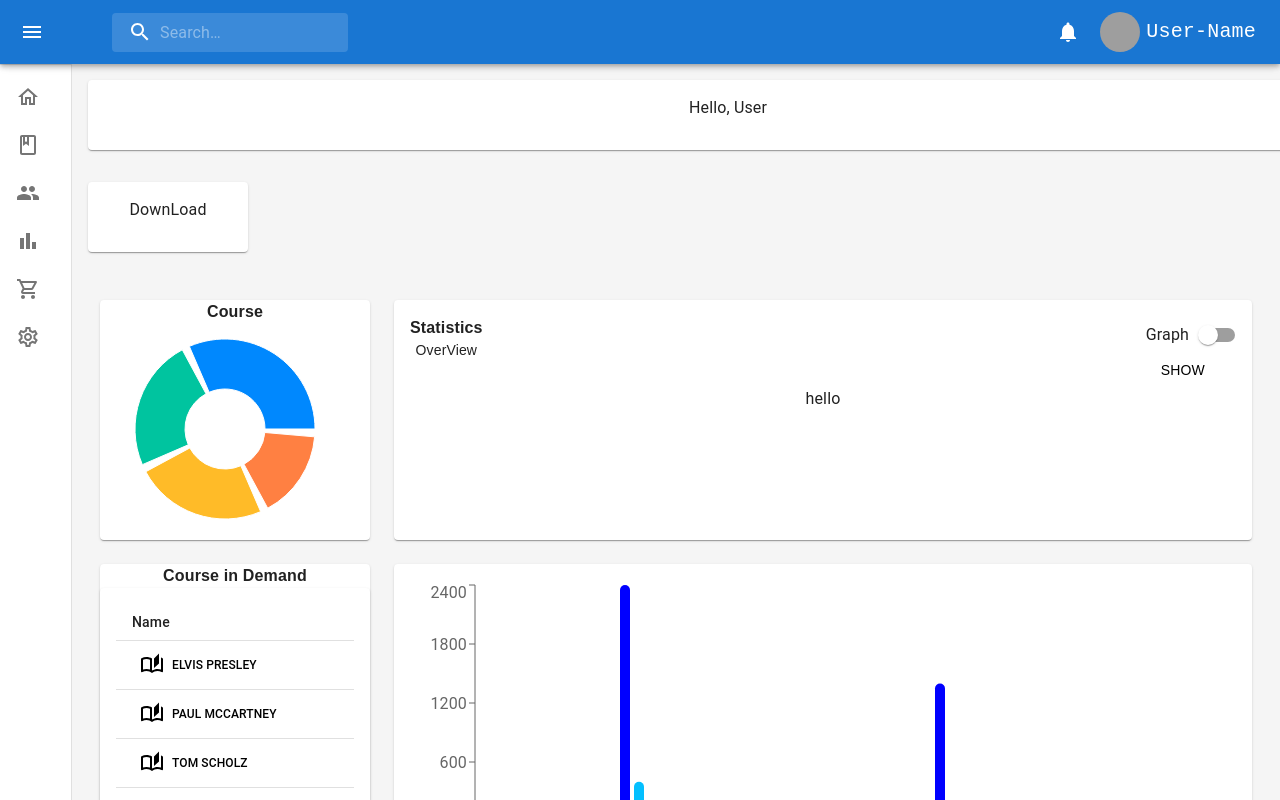
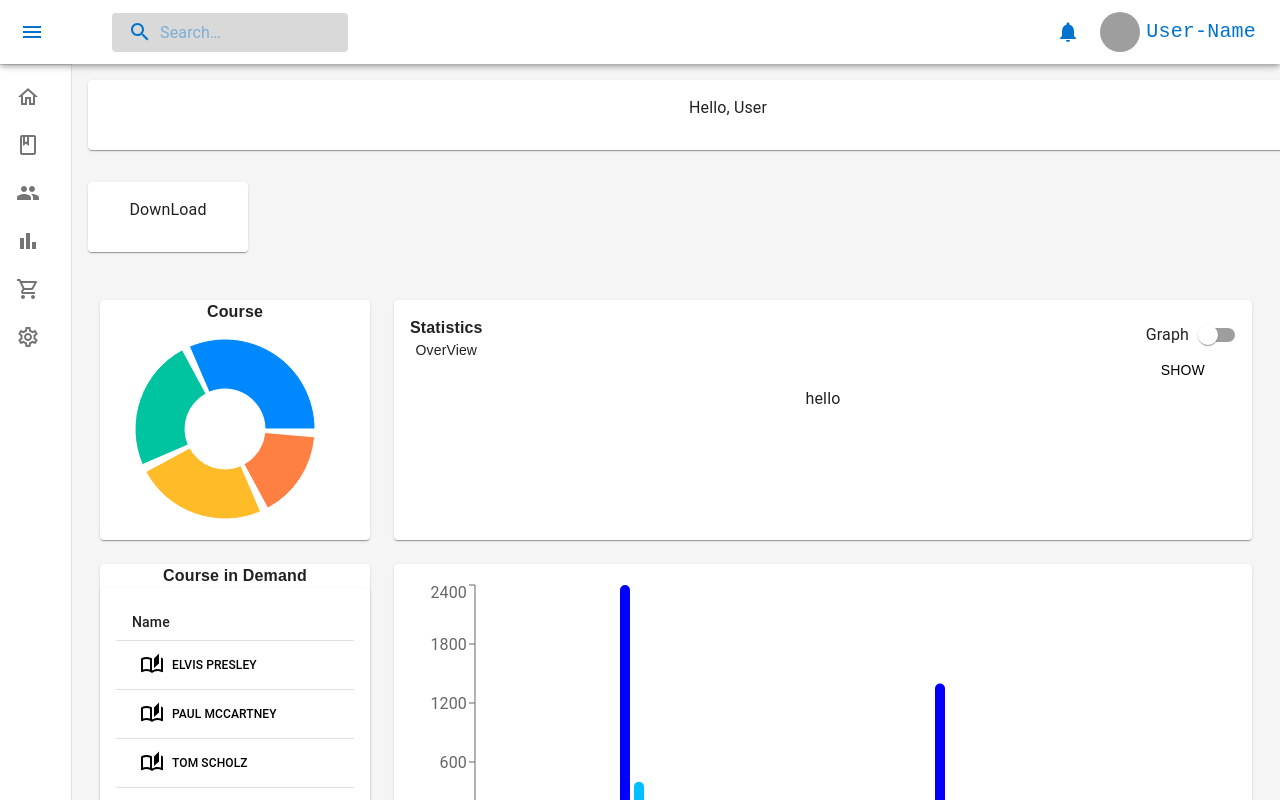
Before and after one commit to devamcodes/DashBoard, a React (Create React App) app in the folder landing_page/: page / in a window 1280 px wide. Shown: the top 800 px of the page. Built offline with nearby package versions, Linux system fonts and the light colour scheme; grey boxes are pictures that could not be loaded.

Commit message:
App bar color changed

```diff
--- a/landing_page/src/components/Home.js
+++ b/landing_page/src/components/Home.js
@@ -121,7 +121,11 @@ function DashboardContent() {
     <ThemeProvider theme={mdTheme}>
       <Box sx={{ display: "flex" }}>
         <CssBaseline />
-        <AppBar position="absolute" open={open}>
+        <AppBar
+          position="absolute"
+          open={open}
+          style={{ backgroundColor: "#fff", color: "#0073cf" }}
+        >
           <Toolbar
             sx={{
               pr: "24px", // keep right padding when drawer closed
--- a/landing_page/src/components/Search.js
+++ b/landing_page/src/components/Search.js
@@ -8,9 +8,9 @@ function Search() {
   const Search = styled("div")(({ theme }) => ({
     position: "relative",
     borderRadius: theme.shape.borderRadius,
-    backgroundColor: alpha(theme.palette.common.white, 0.15),
+    backgroundColor: alpha(theme.palette.common.black, 0.15),
     "&:hover": {
-      backgroundColor: alpha(theme.palette.common.white, 0.25),
+      backgroundColor: alpha(theme.palette.common.black, 0.25),
     },
     marginRight: theme.spacing(2),
     marginLeft: 0,
```
